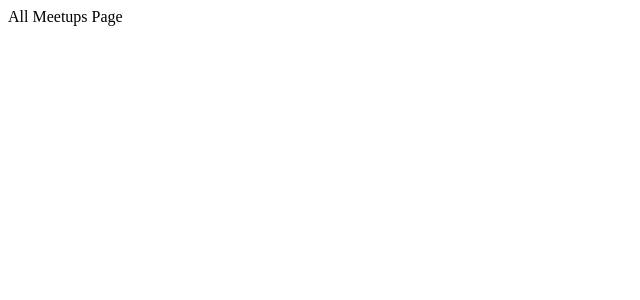
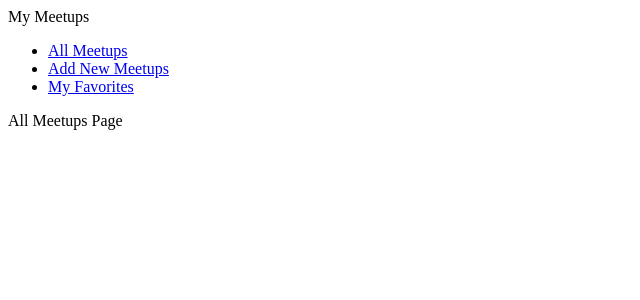
Before and after one commit to Gsape/Meetup-React-Practice, a React (Create React App) app in the folder meetup-react-practice/: page / in a window 1280 px wide. Shown: the top 300 px of the page, without its empty margins (0-640 px from the left). Built offline with nearby package versions, Linux system fonts and the light colour scheme.

Commit message:
Working Nav

```diff
--- a/meetup-react-practice/src/App.js
+++ b/meetup-react-practice/src/App.js
@@ -5,9 +5,12 @@
 import NewMeetupsPage from "./pages/NewMeetUp";
 import FavoritesPage from "./pages/Favorites";
 
+import MainNav from "./components/layout/MainNav";
+
 function App() {
   return (
     <div>
+      <MainNav />
       <Routes>
         <Route path="/" element={<AllMeetupsPage />} />
         <Route path="/new-meetup" element={<NewMeetupsPage />} />
--- a/meetup-react-practice/src/components/layout/MainNav.js
+++ b/meetup-react-practice/src/components/layout/MainNav.js
@@ -0,0 +1,24 @@
+import { Link } from 'react-router-dom';
+
+function MainNav() {
+  return (
+    <header>
+      <div>My Meetups</div>
+      <nav>
+        <ul>
+          <li>
+              <Link to={'/'}>All Meetups</Link>
+          </li>
+          <li>
+              <Link to={'/new-meetup'}>Add New Meetups</Link>
+          </li>
+          <li>
+              <Link to={'/favorites'}>My Favorites</Link>
+          </li>
+        </ul>
+      </nav>
+    </header>
+  );
+}
+
+export default MainNav;
```
